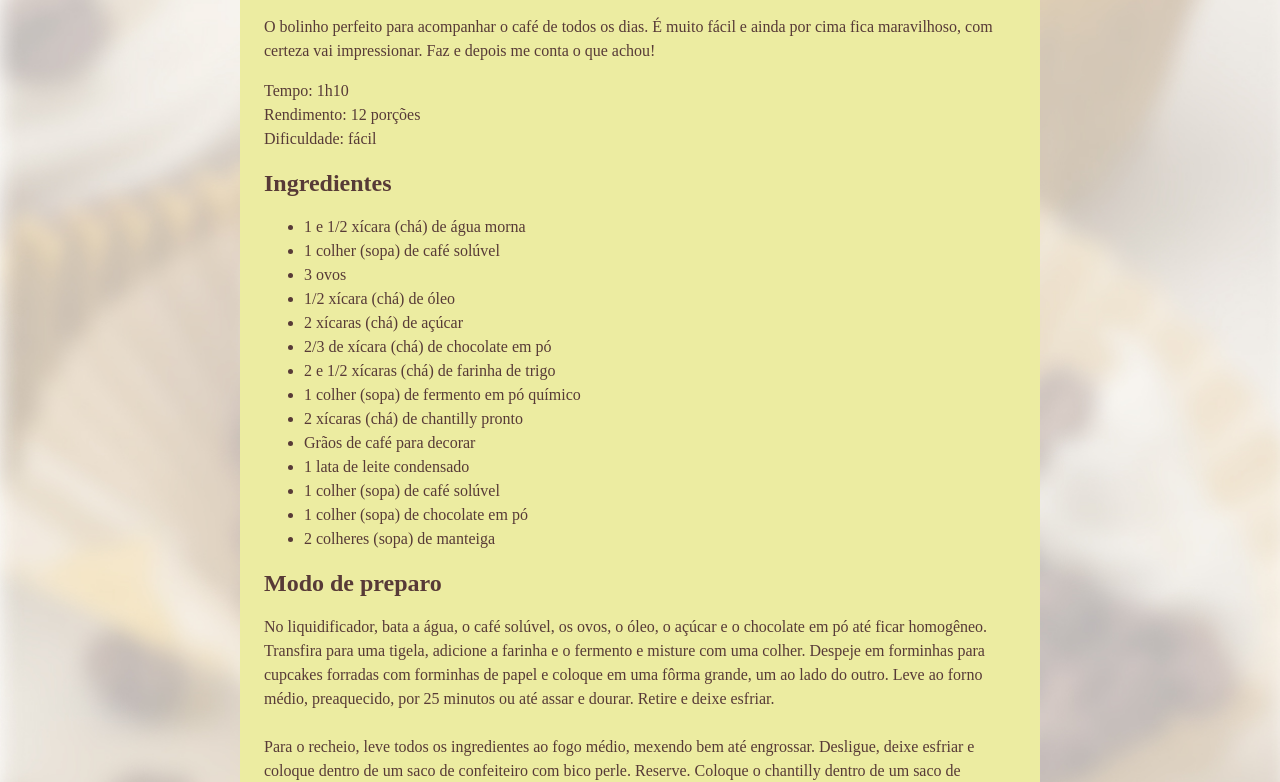
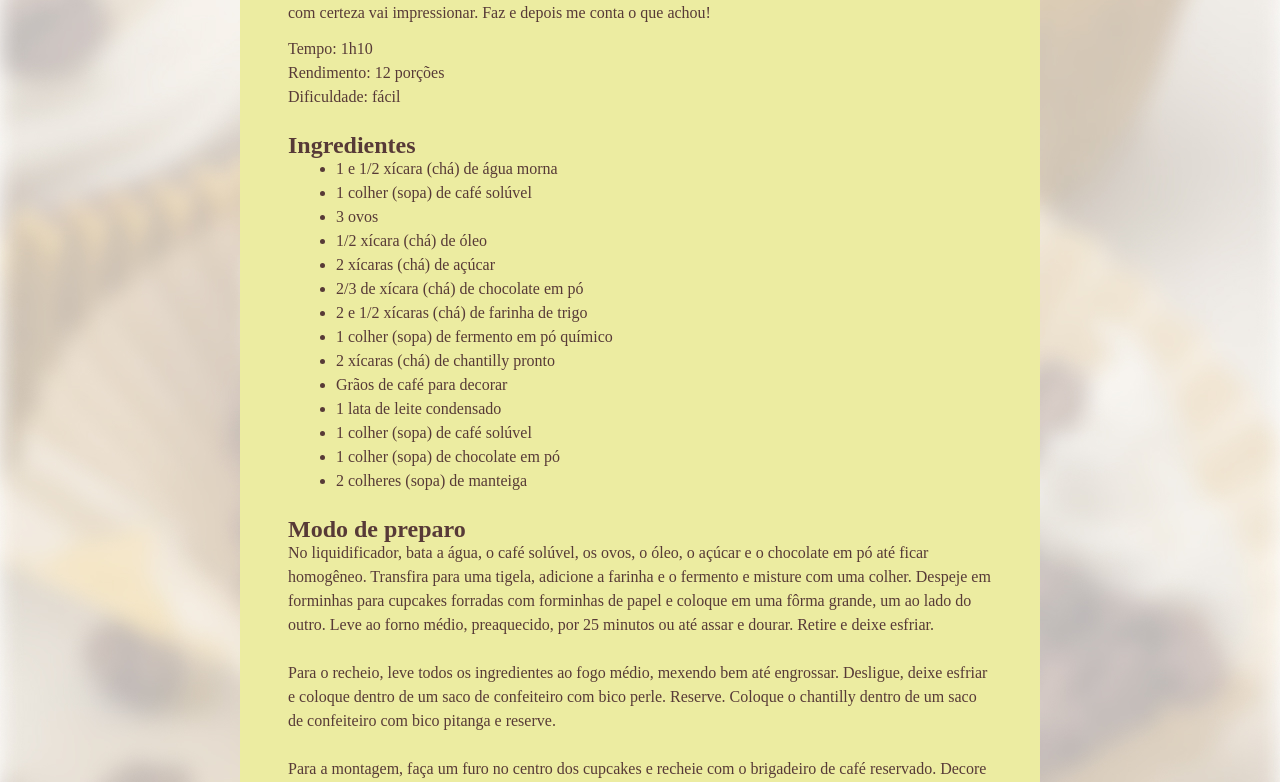
Before and after one commit to MastrangeloReino/Projeto-Aula-Rocketseat, a plain HTML site: page index.html in a window 1280 px wide. Shown: the part 609-1391 px from the top of the page. Drawn offline with Linux system fonts and the light colour scheme; a web font is replaced by a local one.

Commit message:
customizando espaços

```diff
--- a/style.css
+++ b/style.css
@@ -1,3 +1,8 @@
+*{
+    margin: 0;
+    padding: 0;
+}
+
 :root{
     font-family: "Alice", serif;
     line-height: 150%;
@@ -9,7 +14,6 @@ body{
     background-size: cover;
 }
 
-
 #page {
     box-sizing: border-box;
     width: 800px;
@@ -17,17 +21,30 @@ body{
     background-color: rgb(236, 236, 161);
     border-radius: 24px;
     margin: 48px auto;
+}
 
-
-}
 img{
     border-radius: 16px;
     width: 752px;
 }
 
+main{
+    padding: 24px;
+}
+
+#about p + p {
+    margin-top: 12px;
+
+}
+
+section + section {
+    margin-top: 24px;
+}
+
 h1{
     line-height: 140%;
     font-size: 40px;
+    margin-bottom: 4px;
 }
 
 h2{
@@ -36,4 +53,10 @@ h2{
 
 h1 h2{
     color: #291B1A;
+    margin-bottom: 4px;
+    line-height: 150%;
 }
+
+ul{
+    padding-left: 48px;
+}
```
Also changed, not shown: index.html (+0 -3 lines).
